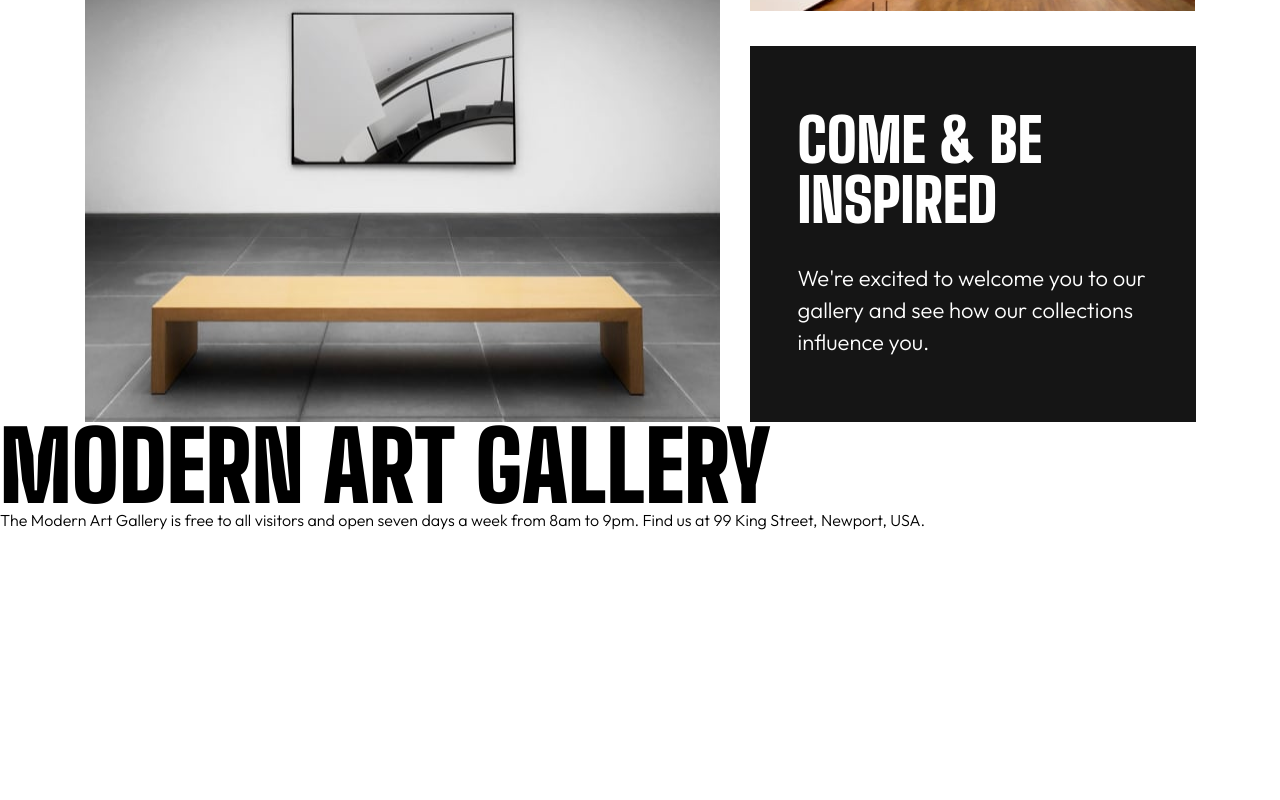
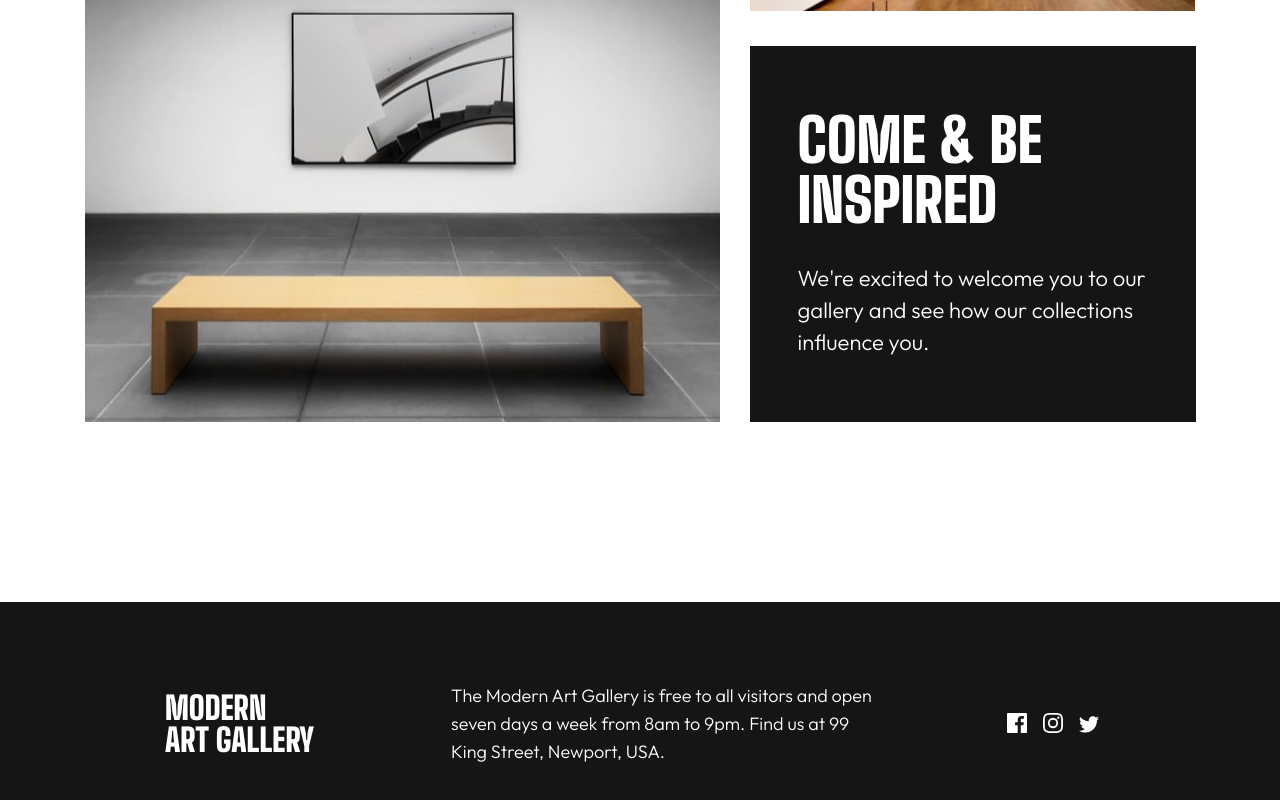
Before and after one commit to maberizk/art-gallery-website, a React (Vite) app: page / in a window 1280 px wide. Shown: the part 1712-2512 px from the top of the page. Before the commit the page ends 2242 px from the top, so only its background shows below. Built offline with nearby package versions, Linux system fonts and the light colour scheme.

Commit message:
desktop home done

```diff
--- a/src/components/Footers.jsx
+++ b/src/components/Footers.jsx
@@ -1,14 +1,24 @@
 import React from "react";
+import FacebookIcon from "/assets/icon-facebook.svg";
+import InstagramIcon from "/assets/icon-instagram.svg";
+import TwitterIcon from "/assets/icon-twitter.svg";
 
 const Footers = () => {
   return (
     <>
-      <div>
-        <h1 className="upperCase">Modern Art Gallery</h1>
-        <p>
+      <div className="footer">
+        <h1 className="upperCase logoFooter">
+          Modern <br></br> Art Gallery
+        </h1>
+        <p className="footerText smallBody">
           The Modern Art Gallery is free to all visitors and open seven days a
           week from 8am to 9pm. Find us at 99 King Street, Newport, USA.
         </p>
+        <div className="icons">
+          <img src={FacebookIcon} alt="facebook icon" />
+          <img src={InstagramIcon} alt="instagram icon" />
+          <img src={TwitterIcon} alt="twitter icon" />
+        </div>
       </div>
     </>
   );
--- a/src/index.css
+++ b/src/index.css
@@ -129,6 +129,7 @@ h2 {
 .gridTwo {
   display: flex;
   justify-content: center;
+  margin-bottom: 180px;
 }
 
 .gridOneText {
@@ -169,3 +170,34 @@ h2 {
 #black {
   color: #151515;
 }
+
+.footer {
+  height: 244px;
+  background-color: #151515;
+  display: flex;
+  justify-content: space-between;
+  align-items: center;
+  padding-right: 165px;
+  padding-left: 165px;
+}
+
+.logoFooter {
+  color: white;
+  font-size: 32px;
+  width: 160px;
+  line-height: 32px;
+}
+
+.footerText {
+  color: white;
+  width: 430px;
+}
+
+.icons > img {
+  padding-right: 16px;
+}
+
+.smallBody {
+  font-size: 18px;
+  line-height: 28px;
+}
```
